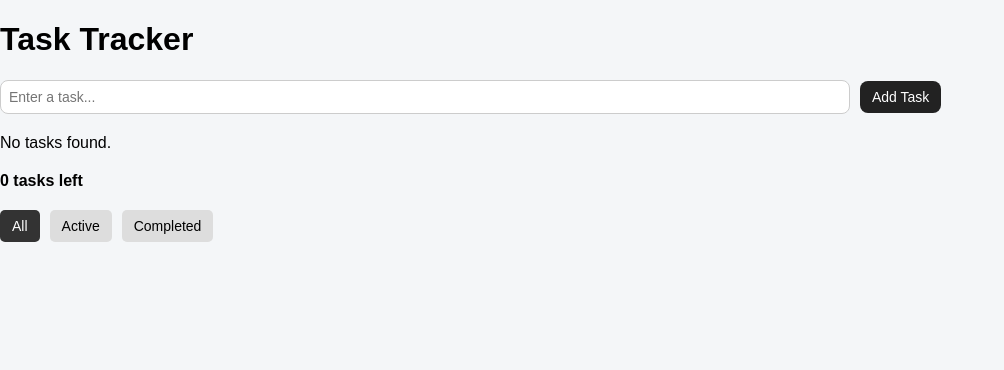
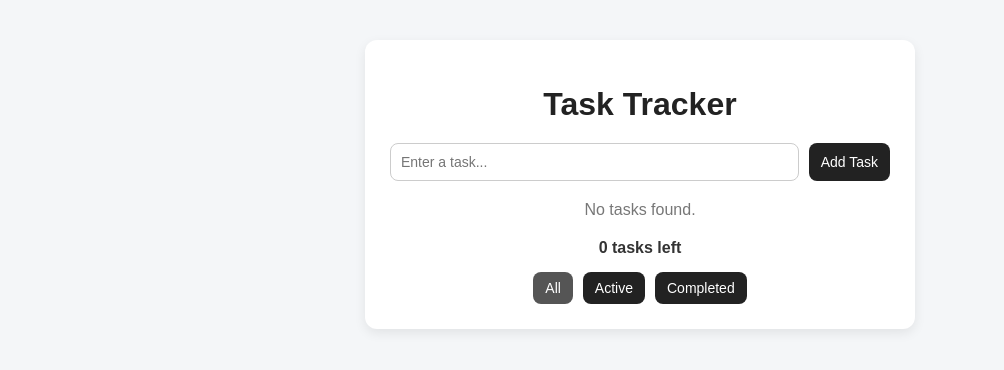
Before and after one commit to tshiyonzo25/taskflow, a React (Vite) app: page / in a window 1280 px wide. Shown: the top 370 px of the page, without its empty margins (0-1004 px from the left). Built offline with nearby package versions, Linux system fonts and the light colour scheme.

Commit message:
refactor: move task app styling into App.css
Updated App.jsx and related components to use CSS classes instead of inline styles. Added bottom filter controls, active task counter, and improved two-column task item layout for a cleaner UI.

```diff
--- a/src/App.css
+++ b/src/App.css
@@ -30,12 +30,19 @@ body {
   color: #222;
 }
 
+/* Input form */
+.task-input-form {
+  display: flex;
+  gap: 10px;
+  margin-bottom: 20px;
+}
+
 /* Input */
 input[type="text"] {
   padding: 10px;
   border: 1px solid #ccc;
   border-radius: 8px;
-  width: 65%;
+  flex: 1;
   font-size: 14px;
 }
 
@@ -63,6 +70,7 @@ button:hover {
 ul {
   list-style: none;
   padding: 0;
+  margin: 0;
 }
 
 /* Task item */
@@ -70,11 +78,18 @@ li {
   display: flex;
   justify-content: space-between;
   align-items: center;
-  padding: 10px;
+  padding: 12px;
   margin-bottom: 10px;
   background: #f9fafb;
   border: 1px solid #e5e7eb;
   border-radius: 8px;
+  gap: 12px;
+}
+
+/* Task text */
+li span {
+  flex: 1;
+  word-break: break-word;
 }
 
 /* Completed task */
@@ -83,8 +98,38 @@ li span.completed {
   color: #888;
 }
 
+/* Task action buttons */
+.task-actions {
+  display: flex;
+  gap: 10px;
+  flex-shrink: 0;
+}
+
+/* Counter */
+.task-counter {
+  text-align: center;
+  margin-top: 20px;
+  margin-bottom: 15px;
+  font-weight: bold;
+  color: #333;
+}
+
+/* Filter buttons at bottom */
+.filter-buttons {
+  display: flex;
+  justify-content: center;
+  gap: 10px;
+  margin-top: 10px;
+}
+
+/* Active filter button */
+.active-filter {
+  background: #555;
+}
+
 /* Empty state */
 .empty {
   text-align: center;
   color: #777;
+  margin: 20px 0;
 }
--- a/src/App.jsx
+++ b/src/App.jsx
@@ -45,18 +45,9 @@ function App() {
     localStorage.setItem("tasks", JSON.stringify(tasks));
   }, [tasks]);
 
-  const getButtonStyle = (buttonFilter) => ({
-    marginRight: "10px",
-    padding: "8px 12px",
-    border: "none",
-    borderRadius: "5px",
-    cursor: "pointer",
-    backgroundColor: filter === buttonFilter ? "#333" : "#ddd",
-    color: filter === buttonFilter ? "#fff" : "#000",
-  });
-
   return (
-    <div className="App">
+    <div className="app-wrapper">
+      <div className="app-card">
         <h1>Task Tracker</h1>
 
         <TaskInput addTask={addTask} />
@@ -67,30 +58,34 @@ function App() {
           deleteTask={deleteTask}
         />
 
-      <p style={{ marginTop: "20px", fontWeight: "bold" }}>
+        <p className="task-counter">
           {activeTasksCount} {activeTasksCount === 1 ? "task" : "tasks"} left
         </p>
 
-      <div style={{ marginTop: "20px" }}>
-        <button style={getButtonStyle("all")} onClick={() => setFilter("all")}>
+        <div className="filter-buttons">
+          <button
+            className={filter === "all" ? "active-filter" : ""}
+            onClick={() => setFilter("all")}
+          >
             All
           </button>
 
           <button
-          style={getButtonStyle("active")}
+            className={filter === "active" ? "active-filter" : ""}
             onClick={() => setFilter("active")}
           >
             Active
           </button>
 
           <button
-          style={getButtonStyle("completed")}
+            className={filter === "completed" ? "active-filter" : ""}
             onClick={() => setFilter("completed")}
           >
             Completed
           </button>
         </div>
       </div>
+    </div>
   );
 }
 
--- a/src/components/TaskInput.jsx
+++ b/src/components/TaskInput.jsx
@@ -11,14 +11,14 @@ function TaskInput({ addTask }) {
     addTask(input);
     setInput("");
   };
+
   return (
-    <form onSubmit={handleSubmit} style={{ marginBottom: "20px" }}>
+    <form className="task-input-form" onSubmit={handleSubmit}>
       <input
         type="text"
         placeholder="Enter a task..."
         value={input}
         onChange={(e) => setInput(e.target.value)}
-        style={{ padding: "8px", marginRight: "10px" }}
       />
       <button type="submit">Add Task</button>
     </form>
--- a/src/components/TaskItem.jsx
+++ b/src/components/TaskItem.jsx
@@ -1,37 +1,15 @@
 function TaskItem({ task, toggleComplete, deleteTask }) {
   return (
-    <div
-      style={{
-        display: "flex",
-        justifyContent: "space-between",
-        alignItems: "center",
-        padding: "10px",
-        borderBottom: "1px solid #ccc",
-      }}
-    >
-      {/* LEFT: Task text */}
-      <span
-        style={{
-          textDecoration: task.completed ? "line-through" : "none",
-        }}
-      >
-        {task.text}
-      </span>
+    <li>
+      <span className={task.completed ? "completed" : ""}>{task.text}</span>
 
-      {/* RIGHT: Buttons */}
-      <div>
+      <div className="task-actions">
         <button onClick={() => toggleComplete(task.id)}>
           {task.completed ? "Undo" : "Complete"}
         </button>
-
-        <button
-          onClick={() => deleteTask(task.id)}
-          style={{ marginLeft: "10px" }}
-        >
-          Delete
-        </button>
+        <button onClick={() => deleteTask(task.id)}>Delete</button>
       </div>
-    </div>
+    </li>
   );
 }
 
--- a/src/components/TaskList.jsx
+++ b/src/components/TaskList.jsx
@@ -2,11 +2,11 @@ import TaskItem from "./TaskItem";
 
 function TaskList({ tasks, toggleComplete, deleteTask }) {
   if (tasks.length === 0) {
-    return <p>No tasks found.</p>;
+    return <p className="empty">No tasks found.</p>;
   }
 
   return (
-    <div>
+    <ul>
       {tasks.map((task) => (
         <TaskItem
           key={task.id}
@@ -15,7 +15,7 @@ function TaskList({ tasks, toggleComplete, deleteTask }) {
           deleteTask={deleteTask}
         />
       ))}
-    </div>
+    </ul>
   );
 }
 
```
Lines whose indentation alone changed are shown as unchanged.
